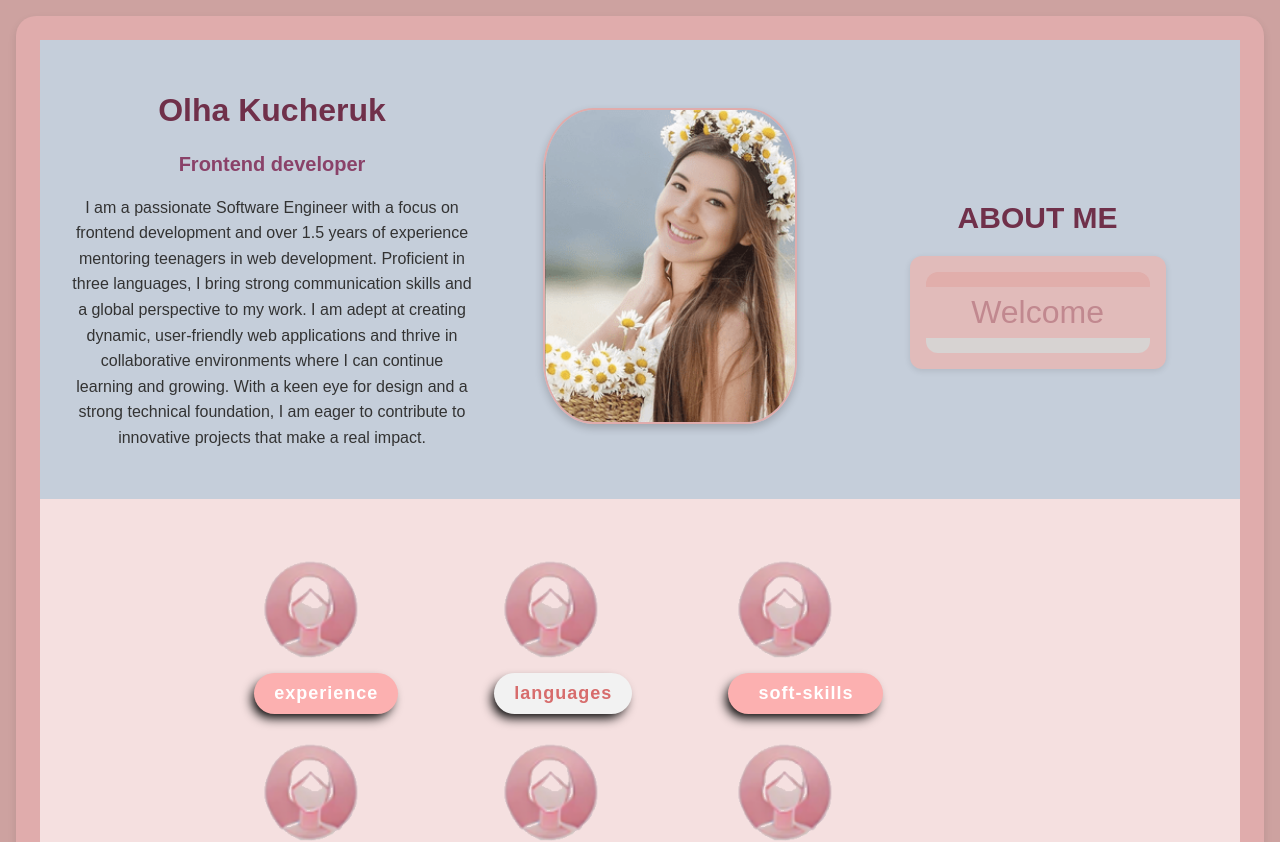
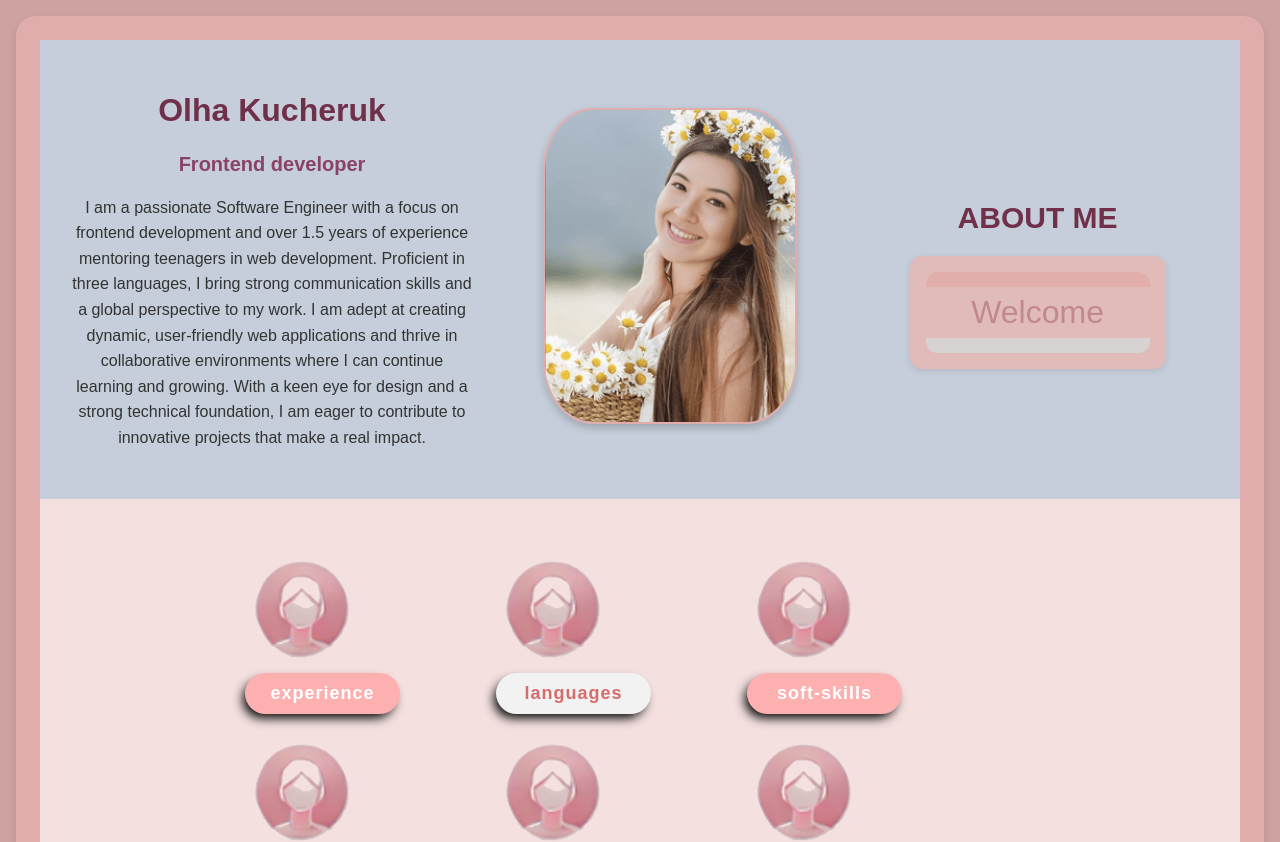
Before and after one commit to Olha36/portfolio, a React (Vite) app: page /home in a window 1280 px wide. Shown: the top 842 px of the page. Built offline with nearby package versions, Linux system fonts and the light colour scheme.

Commit message:
fix buttons width and height

```diff
--- a/src/css/card.css
+++ b/src/css/card.css
@@ -124,6 +124,8 @@
 
 .button {
   display: inline-block;
+  width: 155px;
+  height: 41px;
   padding: 10px 20px;
   border-radius: 50px; /* Fully rounded edges */
   border: none;
```
